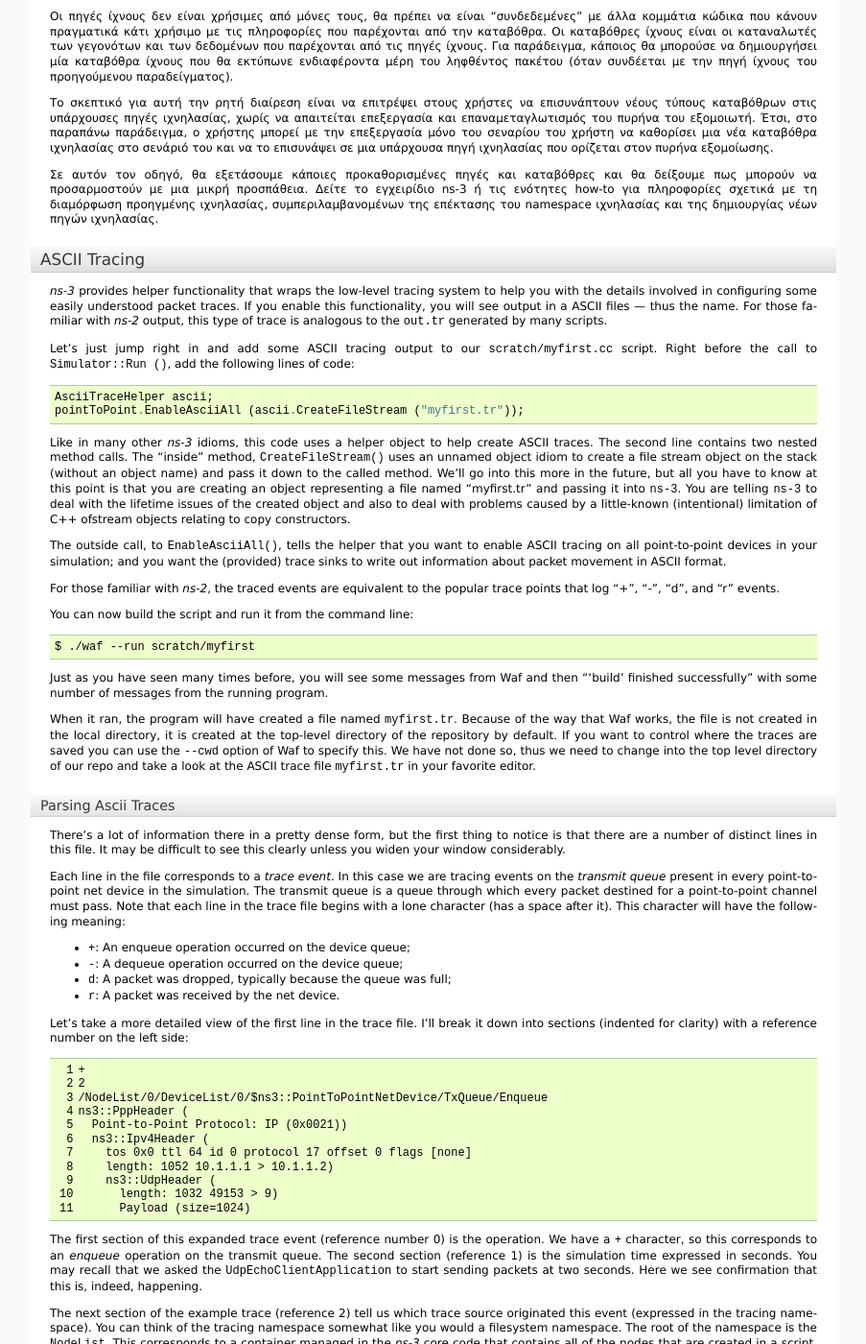
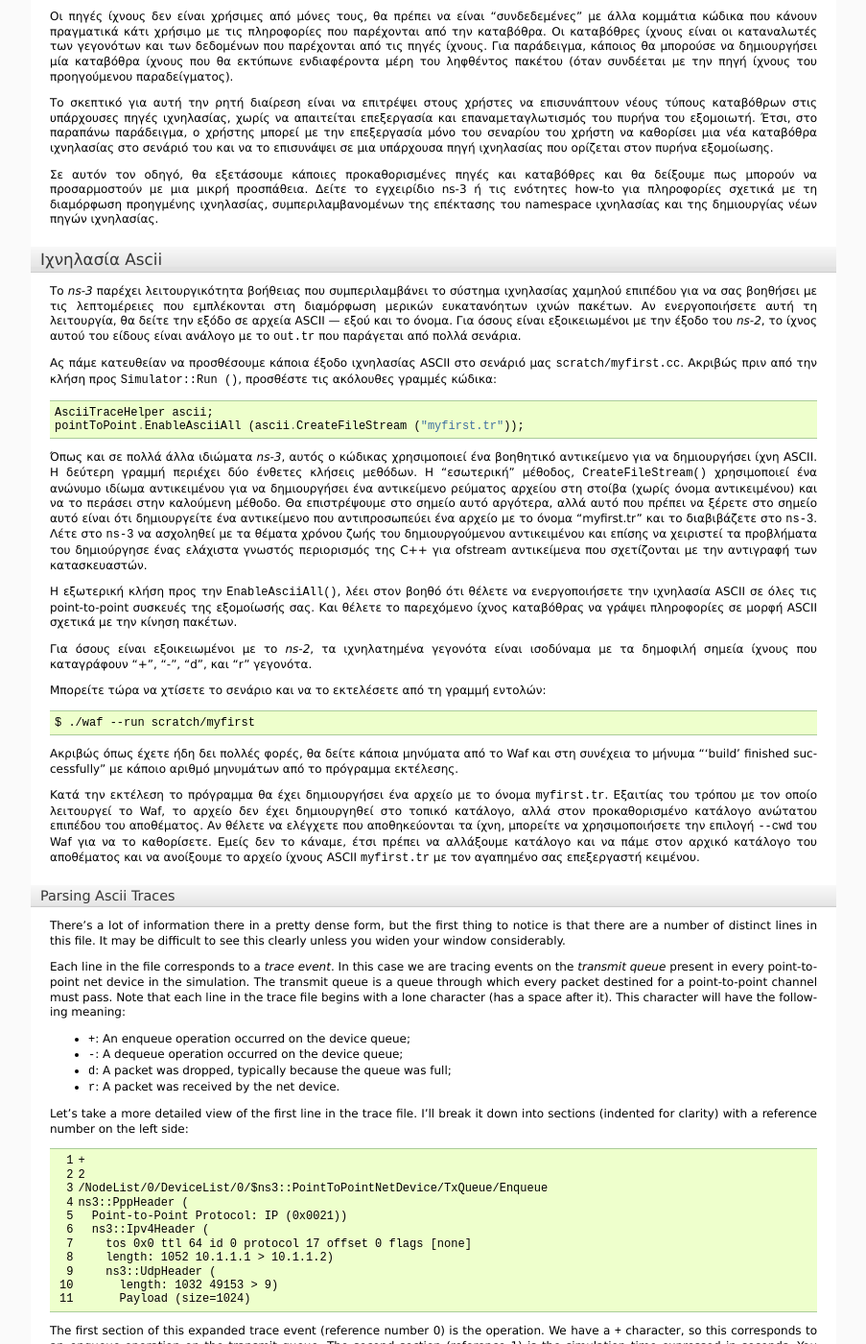
Before and after one commit to maupatras/ns3_teamB, a Sphinx documentation site: the page built from ns-3.22/doc/tutorial-gr/source/tweaking.rst, in a window 1280 px wide and 1400 px high, scrolled down 9330 px. Shown: the whole window at 96% size, without its empty margins (198-1101 px from the left). Built offline with Sphinx 7.4.7, drawn with Linux system fonts in a browser that asks for light colours; formulas are drawn with MathJax 3; some of the changed text lies outside the part shown.

Commit message:
Translated "ASCII Tracing" section

```diff
--- a/ns-3.22/doc/tutorial-gr/source/tweaking.rst
+++ b/ns-3.22/doc/tutorial-gr/source/tweaking.rst
@@ -1254,60 +1254,108 @@ ns-3 ή τις ενότητες how-to για πληροφορίες σχετι
 ιχνηλασίας, συμπεριλαμβανομένων της επέκτασης του namespace ιχνηλασίας και της
 δημιουργίας νέων πηγών ιχνηλασίας.
 
-ASCII Tracing
-+++++++++++++
-|ns3| provides helper functionality that wraps the low-level tracing
-system to help you with the details involved in configuring some easily
-understood packet traces.  If you enable this functionality, you will see
-output in a ASCII files --- thus the name.  For those familiar with
-|ns2| output, this type of trace is analogous to the ``out.tr``
-generated by many scripts.
-
-Let's just jump right in and add some ASCII tracing output to our
-``scratch/myfirst.cc`` script.  Right before the call to
-``Simulator::Run ()``, add the following lines of code:
+..
+	ASCII Tracing
+	+++++++++++++
+	|ns3| provides helper functionality that wraps the low-level tracing
+	system to help you with the details involved in configuring some easily
+	understood packet traces.  If you enable this functionality, you will see
+	output in a ASCII files --- thus the name.  For those familiar with
+	|ns2| output, this type of trace is analogous to the ``out.tr``
+	generated by many scripts.
+
+	Let's just jump right in and add some ASCII tracing output to our
+	``scratch/myfirst.cc`` script.  Right before the call to
+	``Simulator::Run ()``, add the following lines of code:
+Ιχνηλασία Ascii
++++++++++++++++
+Το |ns3| παρέχει λειτουργικότητα βοήθειας που συμπεριλαμβάνει το σύστημα
+ιχνηλασίας χαμηλού επιπέδου για να σας βοηθήσει με τις λεπτομέρειες που
+εμπλέκονται στη διαμόρφωση μερικών ευκατανόητων ιχνών πακέτων. Αν ενεργοποιήσετε
+αυτή τη λειτουργία, θα δείτε την εξόδο σε αρχεία ASCII --- εξού και το όνομα.
+Για όσους είναι εξοικειωμένοι με την έξοδο του |ns2|, το ίχνος αυτού του είδους
+είναι ανάλογο με το ``out.tr`` που παράγεται από πολλά σενάρια.
+
+Ας πάμε κατευθείαν να προσθέσουμε κάποια έξοδο ιχνηλασίας ASCII στο σενάριό μας
+``scratch/myfirst.cc``. Ακριβώς πριν από την κλήση προς ``Simulator::Run ()``,
+προσθέστε τις ακόλουθες γραμμές κώδικα:
 
 ::
 
   AsciiTraceHelper ascii;
   pointToPoint.EnableAsciiAll (ascii.CreateFileStream ("myfirst.tr"));
 
-Like in many other |ns3| idioms, this code uses a  helper object to
-help create ASCII traces.  The second line contains two nested method calls.
-The "inside" method, ``CreateFileStream()`` uses an unnamed object idiom
-to create a file stream object on the stack (without an object  name) and pass
-it down to the called method.  We'll go into this more in the future, but all
-you have to know at this point is that you are creating an object representing
-a file named "myfirst.tr" and passing it into ``ns-3``.  You are telling
-``ns-3`` to deal with the lifetime issues of the created object and also to
-deal with problems caused by a little-known (intentional) limitation of C++
-ofstream objects relating to copy constructors.
-
-The outside call, to ``EnableAsciiAll()``, tells the helper that you
-want to enable ASCII tracing on all point-to-point devices in your simulation;
-and you want the (provided) trace sinks to write out information about packet
-movement in ASCII format.
-
-For those familiar with |ns2|, the traced events are equivalent to
-the popular trace points that log "+", "-", "d", and "r" events.
-
-You can now build the script and run it from the command line:
+..
+	Like in many other |ns3| idioms, this code uses a  helper object to
+	help create ASCII traces.  The second line contains two nested method calls.
+	The "inside" method, ``CreateFileStream()`` uses an unnamed object idiom
+	to create a file stream object on the stack (without an object  name) and pass
+	it down to the called method.  We'll go into this more in the future, but all
+	you have to know at this point is that you are creating an object representing
+	a file named "myfirst.tr" and passing it into ``ns-3``.  You are telling
+	``ns-3`` to deal with the lifetime issues of the created object and also to
+	deal with problems caused by a little-known (intentional) limitation of C++
+	ofstream objects relating to copy constructors.
+
+	The outside call, to ``EnableAsciiAll()``, tells the helper that you
+	want to enable ASCII tracing on all point-to-point devices in your simulation;
+	and you want the (provided) trace sinks to write out information about packet
+	movement in ASCII format.
+
+	For those familiar with |ns2|, the traced events are equivalent to
+	the popular trace points that log "+", "-", "d", and "r" events.
+
+	You can now build the script and run it from the command line:
+Όπως και σε πολλά άλλα ιδιώματα |ns3|, αυτός ο κώδικας χρησιμοποιεί ένα βοηθητικό
+αντικείμενο για να δημιουργήσει ίχνη ASCII. Η δεύτερη γραμμή περιέχει δύο ένθετες
+κλήσεις μεθόδων. Η "εσωτερική" μέθοδος, ``CreateFileStream()`` χρησιμοποιεί ένα
+ανώνυμο ιδίωμα αντικειμένου για να δημιουργήσει ένα αντικείμενο ρεύματος αρχείου
+στη στοίβα (χωρίς όνομα αντικειμένου) και να το περάσει στην καλούμενη μέθοδο.
+Θα επιστρέψουμε στο σημείο αυτό αργότερα, αλλά αυτό που πρέπει να ξέρετε στο σημείο
+αυτό είναι ότι δημιουργείτε ένα αντικείμενο που αντιπροσωπεύει ένα αρχείο με το
+όνομα "myfirst.tr" και το διαβιβάζετε στο ``ns-3``. Λέτε στο ``ns-3`` να ασχοληθεί
+με τα θέματα χρόνου ζωής του δημιουργούμενου αντικειμένου και επίσης να χειριστεί
+τα προβλήματα του δημιούργησε ένας ελάχιστα γνωστός περιορισμός της C++ για
+ofstream αντικείμενα που σχετίζονται με την αντιγραφή των κατασκευαστών.
+
+Η εξωτερική κλήση προς την ``EnableAsciiAll()``, λέει στον βοηθό ότι θέλετε να
+ενεργοποιήσετε την ιχνηλασία ASCII σε όλες τις point-to-point συσκευές της
+εξομοίωσής σας. Και θέλετε το παρεχόμενο ίχνος καταβόθρας να γράψει πληροφορίες
+σε μορφή ASCII σχετικά με την κίνηση πακέτων.
+
+Για όσους είναι εξοικειωμένοι με το |ns2|, τα ιχνηλατημένα γεγονότα είναι ισοδύναμα
+με τα δημοφιλή σημεία ίχνους που καταγράφουν "+", "-", "d", και "r" γεγονότα.
+
+Μπορείτε τώρα να χτίσετε το σενάριο και να το εκτελέσετε από τη γραμμή εντολών:
 
 .. sourcecode:: bash
 
   $ ./waf --run scratch/myfirst
 
-Just as you have seen many times before, you will see some messages from Waf and then
-"'build' finished successfully" with some number of messages from
-the running program.
-
-When it ran, the program will have created a file named ``myfirst.tr``.
-Because of the way that Waf works, the file is not created in the local
-directory, it is created at the top-level directory of the repository by
-default.  If you want to control where the traces are saved you can use the
-``--cwd`` option of Waf to specify this.  We have not done so, thus we
-need to change into the top level directory of our repo and take a look at
-the ASCII trace file ``myfirst.tr`` in your favorite editor.
+..
+	Just as you have seen many times before, you will see some messages from Waf and then
+	"'build' finished successfully" with some number of messages from
+	the running program.
+
+	When it ran, the program will have created a file named ``myfirst.tr``.
+	Because of the way that Waf works, the file is not created in the local
+	directory, it is created at the top-level directory of the repository by
+	default.  If you want to control where the traces are saved you can use the
+	``--cwd`` option of Waf to specify this.  We have not done so, thus we
+	need to change into the top level directory of our repo and take a look at
+	the ASCII trace file ``myfirst.tr`` in your favorite editor.
+Ακριβώς όπως έχετε ήδη δει πολλές φορές, θα δείτε κάποια μηνύματα από το Waf και
+στη συνέχεια το μήνυμα  "'build' finished successfully" με κάποιο αριθμό μηνυμάτων
+από το πρόγραμμα εκτέλεσης.
+
+Κατά την εκτέλεση το πρόγραμμα θα έχει δημιουργήσει ένα αρχείο με το όνομα
+``myfirst.tr``. Εξαιτίας του τρόπου με τον οποίο λειτουργεί το Waf, το αρχείο
+δεν έχει δημιουργηθεί στο τοπικό κατάλογο, αλλά στον προκαθορισμένο κατάλογο
+ανώτατου επιπέδου του αποθέματος. Αν θέλετε να ελέγχετε που αποθηκεύονται τα ίχνη,
+μπορείτε να χρησιμοποιήσετε την επιλογή ``--cwd`` του Waf για να το καθορίσετε.
+Εμείς δεν το κάναμε, έτσι πρέπει να αλλάξουμε κατάλογο και να πάμε στον αρχικό
+κατάλογο του αποθέματος και να ανοίξουμε το αρχείο ίχνους ASCII ``myfirst.tr``
+με τον αγαπημένο σας επεξεργαστή κειμένου.
 
 Parsing Ascii Traces
 ~~~~~~~~~~~~~~~~~~~~
```
